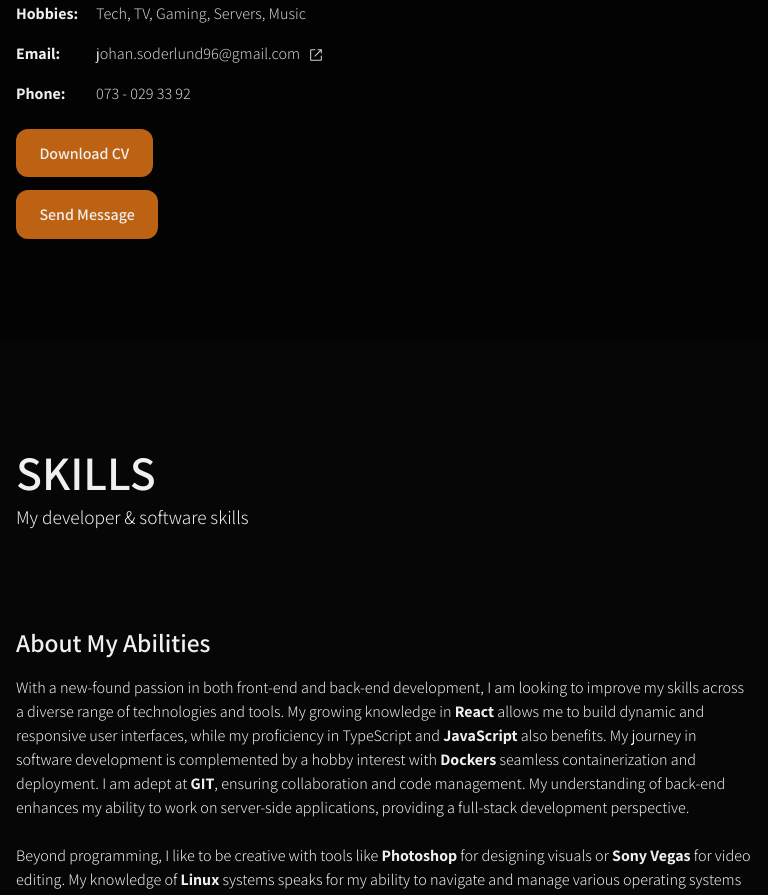
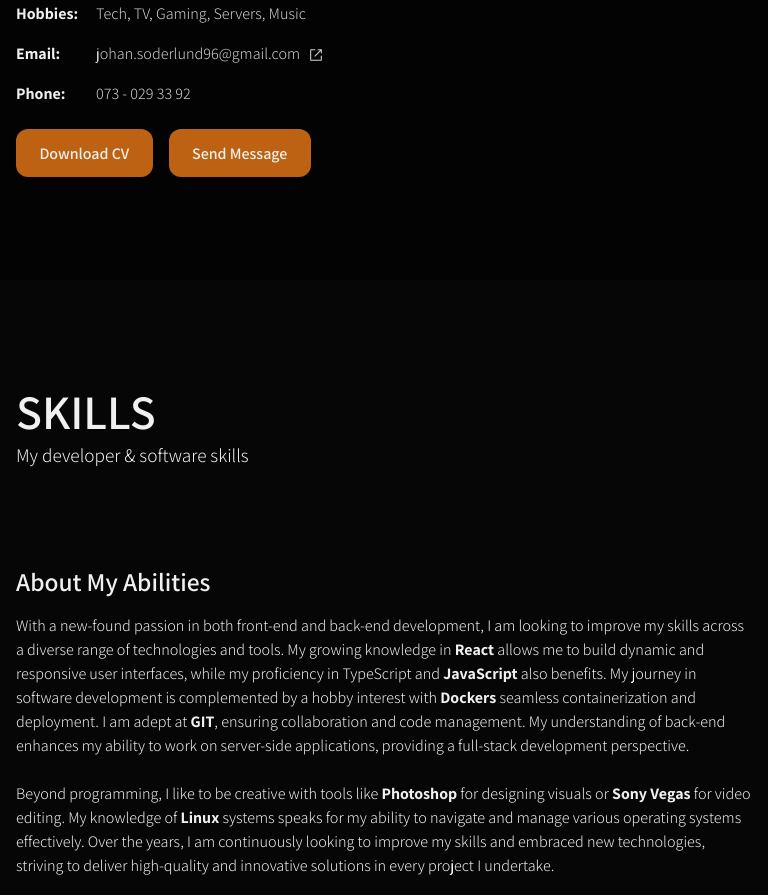
Before and after one commit to jhn322/portfolio-react, a React (Vite) app: page / in a window 768 px wide. Shown: the part 1340-2235 px from the top of the page. Built offline with nearby package versions, Linux system fonts and the light colour scheme; a web font is replaced by a local one.

Commit message:
responsive buttons about.jsx

```diff
--- a/src/styles/About.css
+++ b/src/styles/About.css
@@ -82,6 +82,14 @@
   margin-top: 1rem;
 }
 
+/* Medium screens */
+@media (min-width: 400px) and (max-width: 1023px) {
+  .buttons {
+    flex-direction: row;
+    gap: 1rem;
+  }
+}
+
 /* Bigger screens */
 @media (min-width: 1024px) {
   .aboutContainer {
```
